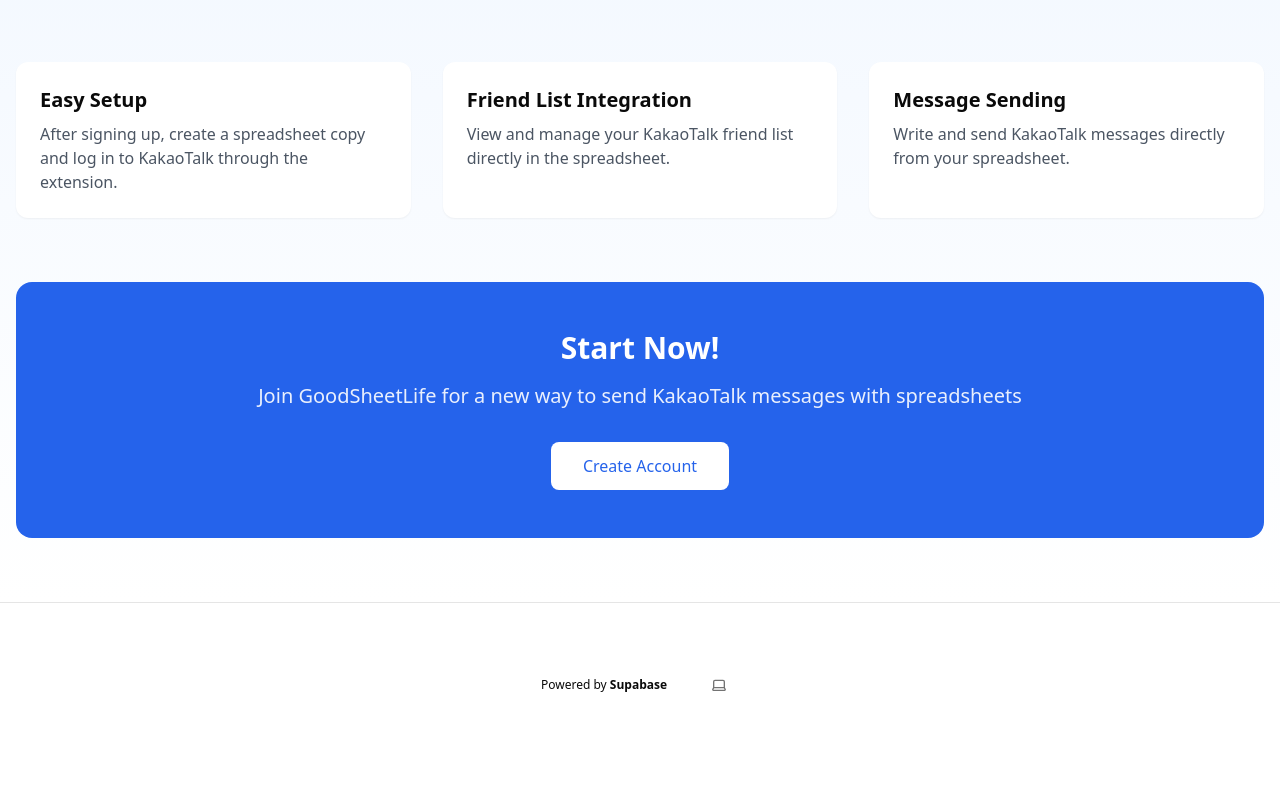
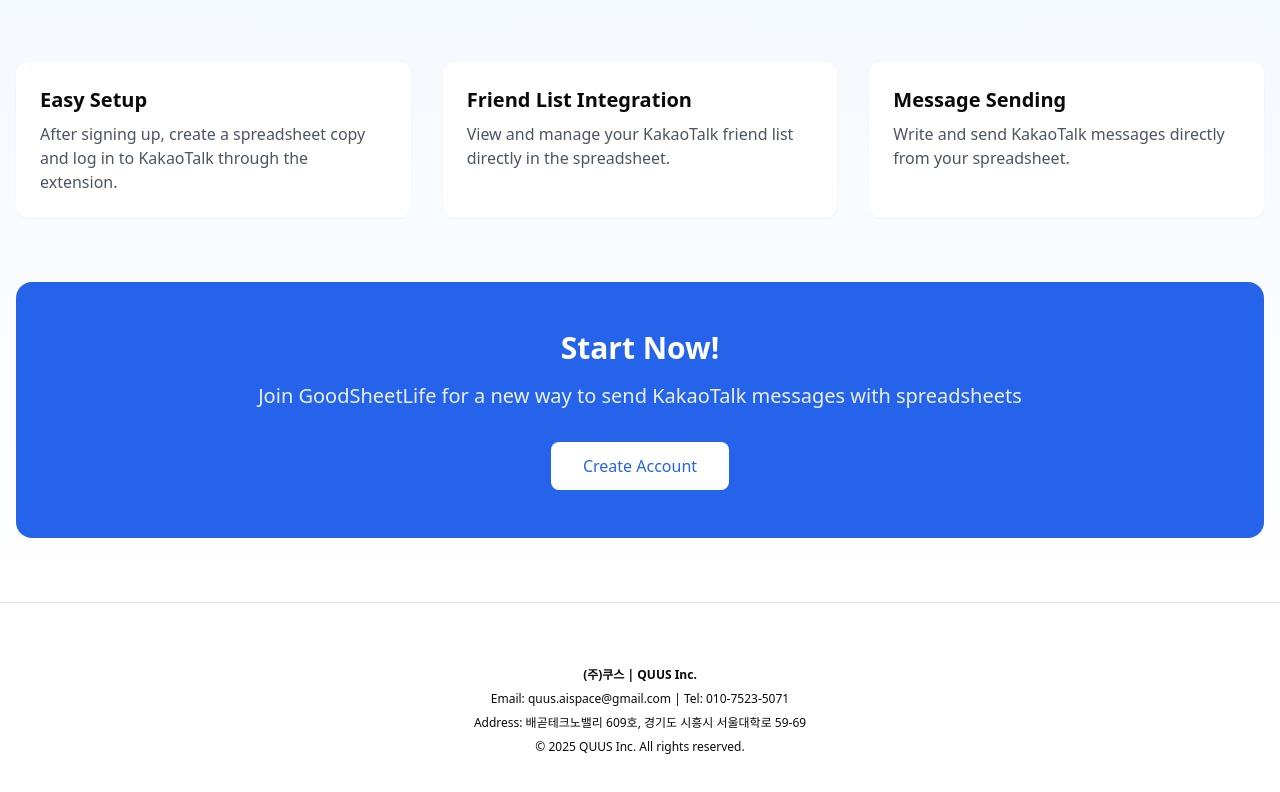
Before and after one commit to minseochh02/goodsheet_vercel, a Next.js app: page / in a window 1280 px wide. Shown: the part 366-1158 px from the top of the page. Before the commit the page ends 1133 px from the top, so only its background shows below. Built offline with nearby package versions, Linux system fonts and the light colour scheme; no server answers.

Commit message:
added company info

```diff
--- a/app/layout.tsx
+++ b/app/layout.tsx
@@ -51,18 +51,25 @@
 					{children}
 					<Toaster />
 					<footer className="w-full flex items-center justify-center border-t mx-auto text-center text-xs gap-8 py-16">
+						<div className="flex flex-col gap-2">
 							<p>
-							Powered by{" "}
 								<a
-								href="https://supabase.com/?utm_source=create-next-app&utm_medium=template&utm_term=nextjs"
+									href="https://www.quus.cloud/"
 									target="_blank"
 									className="font-bold hover:underline"
 									rel="noreferrer"
 								>
-								Supabase
+									(주)쿠스 | QUUS Inc.
 								</a>
 							</p>
-						<ThemeSwitcher />
+							<p>Email: quus.aispace@gmail.com | Tel: 010-7523-5071</p>
+							<p>
+								Address: 배곧테크노밸리 609호, 경기도 시흥시 서울대학로 59-69
+							</p>
+							<p>
+								&copy; {new Date().getFullYear()} QUUS Inc. All rights reserved.
+							</p>
+						</div>
 					</footer>
 				</ThemeProvider>
 			</body>
```
Lines whose indentation alone changed are shown as unchanged.
